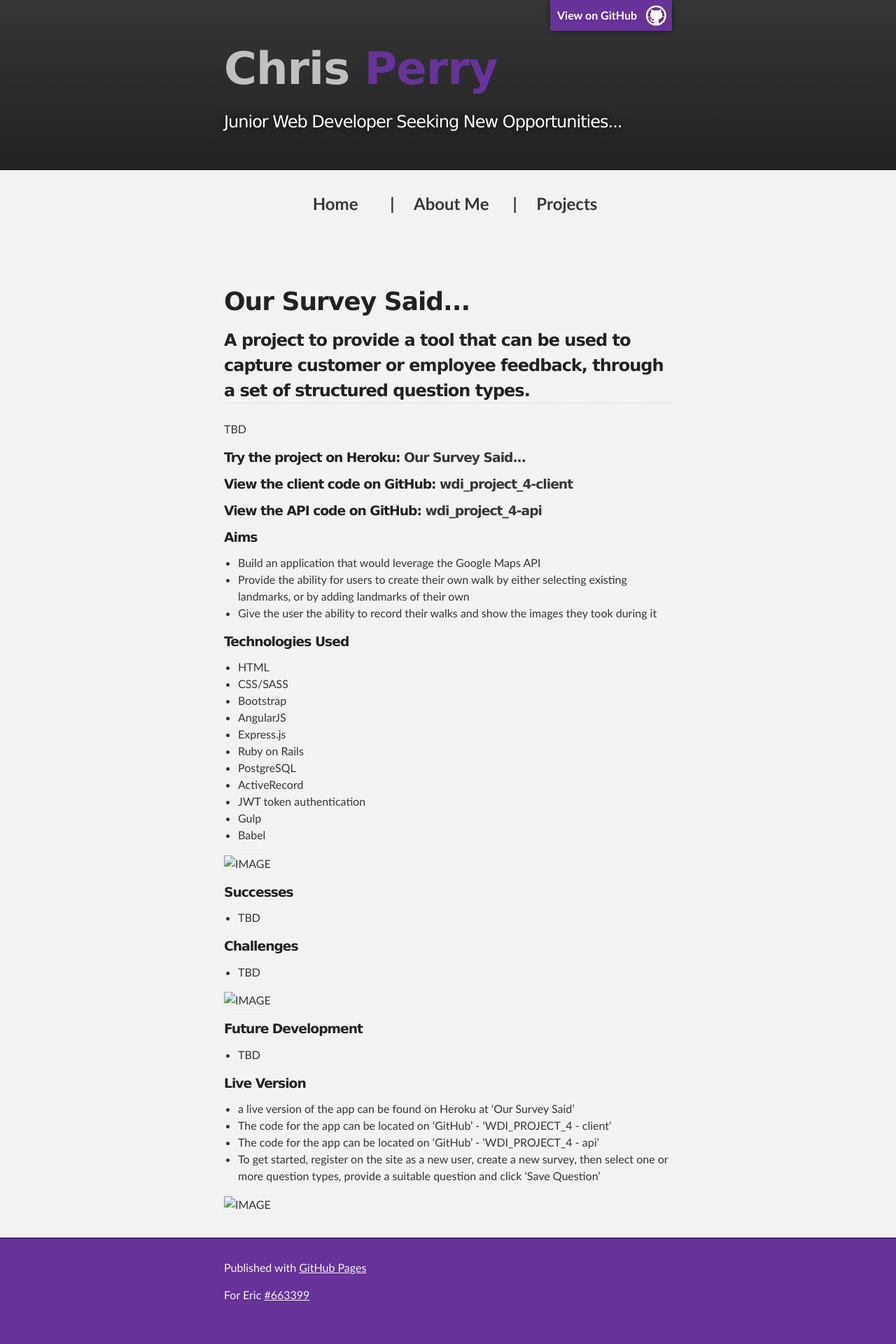
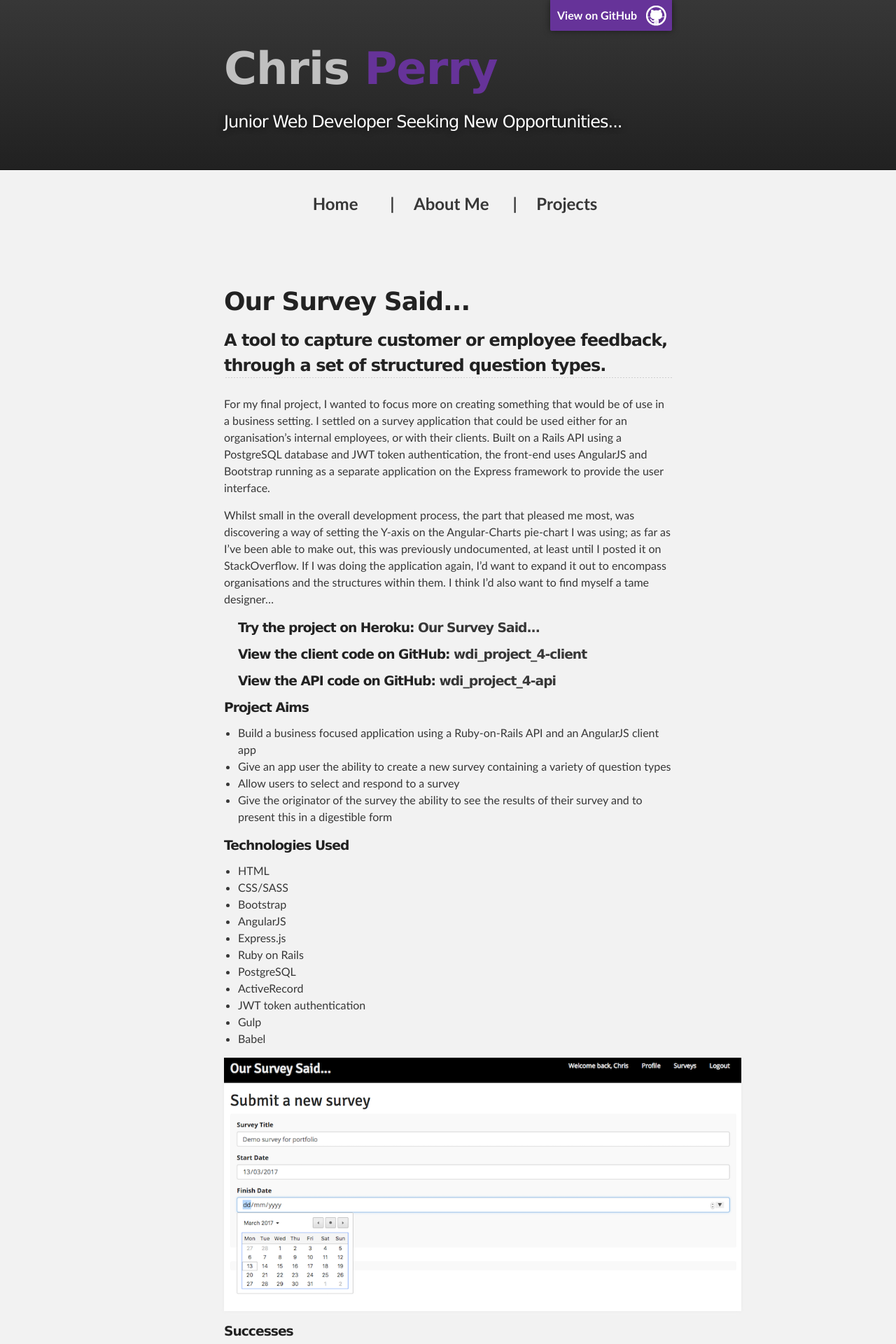
Before and after one commit to christopherallanperry/christopherallanperry.github.io, a Jekyll site: the page built from _projects/project_04.md, in a window 1280 px wide. Shown: the top 1920 px of the page at 70% size. Built offline with Jekyll 4.4.1, drawn with Linux system fonts in a browser that asks for light colours; before the commit the page ends 1897 px from its top, so only the background shows below that; some of the changed text lies outside the part shown.

Commit message:
Completed the MD for Project 4

```diff
--- a/_projects/project_04.md
+++ b/_projects/project_04.md
@@ -1,7 +1,7 @@
 ---
 layout: project
 title: Our Survey Said...
-subtitle: A project to provide a tool that can be used to capture customer or employee feedback, through a set of structured question types.
+subtitle: A tool to capture customer or employee feedback, through a set of structured question types.
 heroku: https://chris-perry-wdi-project-4.herokuapp.com/
 github_client: https://github.com/christopherallanperry/wdi_project_4-client
 github_api: https://github.com/christopherallanperry/wdi_project_4-api
@@ -9,16 +9,21 @@ repo_name_client: wdi_project_4-client
 repo_name_api: wdi_project_4-api
 ---
 
-TBD
+For my final project, I wanted to focus more on creating something that would be of use in a business setting. I settled on a survey application that could be used either for an organisation's internal employees, or with their clients. Built on a Rails API using a PostgreSQL database and JWT token authentication, the front-end uses AngularJS and Bootstrap running as a separate application on the Express framework to provide the user interface.
 
-<h4>Try the project on Heroku: <a href="{{ page.heroku }}">{{ page.title }}</a></h4>
-<h4>View the client code on GitHub: <a href="{{ page.github_client }}">{{ page.repo_name_client }}</a></h4>
-<h4>View the API code on GitHub: <a href="{{ page.github_api }}">{{ page.repo_name_api }}</a></h4>
+Whilst small in the overall development process, the part that pleased me most, was discovering a way of setting the Y-axis on the Angular-Charts pie-chart I was using; as far as I’ve been able to make out, this was previously undocumented, at least until I posted it on [StackOverflow](http://stackoverflow.com/questions/35431389/change-y-axis-values-in-angular-chart/42530119#42530119). If I was doing the application again, I’d want to expand it out to encompass organisations and the structures within them. I think I'd also want to find myself a tame designer...
 
-### Aims
-- Build an application that would leverage the Google Maps API
-- Provide the ability for users to create their own walk by either selecting existing landmarks, or by adding landmarks of their own
-- Give the user the ability to record their walks and show the images they took during it
+<div class="indented">
+  <h4>Try the project on Heroku: <a href="{{ page.heroku }}">{{ page.title }}</a></h4>
+  <h4>View the client code on GitHub: <a href="{{ page.github_client }}">{{ page.repo_name_client }}</a></h4>
+  <h4>View the API code on GitHub: <a href="{{ page.github_api }}">{{ page.repo_name_api }}</a></h4>
+</div>
+
+### Project Aims
+- Build a business focused application using a Ruby-on-Rails API and an AngularJS client app
+- Give an app user the ability to create a new survey containing a variety of question types
+- Allow users to select and respond to a survey
+- Give the originator of the survey the ability to see the results of their survey and to present this in a digestible form
 
 ### Technologies Used
 - HTML
@@ -33,21 +38,28 @@ TBD
 - Gulp
 - Babel
 
-![IMAGE]()
+![Create a new survey](../project_04_01.png)
 
 ### Successes
-- TBD
-
-
+- The database structure, whilst apparently simple in concept, was a little trickier to set up than initially imagined, but in the event worked well for the purposes of the apparently
+- Solving the issue of how to zero-base the Y-axis of the pie-charts
 
 ### Challenges
-- TBD
+- Given the way in which the data for survey responses builds up in the database, being able to sort them into a usable order was one of the biggest challenges - the problem is represented in the graphic below
 
-![IMAGE]()
+![Data sort model](../project_04_data_sort.png)
+
+- Understanding the complexities of dealing with wholly separate client and API applications, whilst switching between AngularJS and Ruby-on-Rails
+- Angular-Charts proved to be tricky to get installed correctly and operational
 
 ### Future Development
-- TBD
-
+- Expand the data structures out to encompass 'organisations' and the 'groups'
+ within them
+- Enhancements to the range and scope of the question types
+- Ability to present surveys to specific individuals, or groups of individuals
+- Email circulation of links to surveys
+- Add notifications system into app
+- Wholly divorce answer data from the user that provided it - privacy requirement
 
 
 ### Live Version
@@ -56,4 +68,4 @@ TBD
 - The code for the app can be located on ['GitHub' - 'WDI_PROJECT_4 - api'](https://github.com/christopherallanperry/wdi_project_4-api)
 - To get started, register on the site as a new user, create a new survey, then select one or more question types, provide a suitable question and click 'Save Question'
 
-![IMAGE]()
+![Responding to a survey](../project_04_03.png)
--- a/assets/css/style.scss
+++ b/assets/css/style.scss
@@ -49,6 +49,10 @@ nav ul li a:hover {
   color: silver;
 }
 
+.indented {
+  margin-left: 20px;
+}
+
 #header_wrap {
   background-color: #212121;
 }
```
Also changed, not shown: _projects/project_01.md (+3 -1 lines), _projects/project_02.md (+3 -1 lines), _projects/project_03.md (+3 -1 lines), _projects/project_04_01.png (added), _projects/project_04_02.png (added), _projects/project_04_03.png (added), _projects/project_04_data_sort.png (added).
